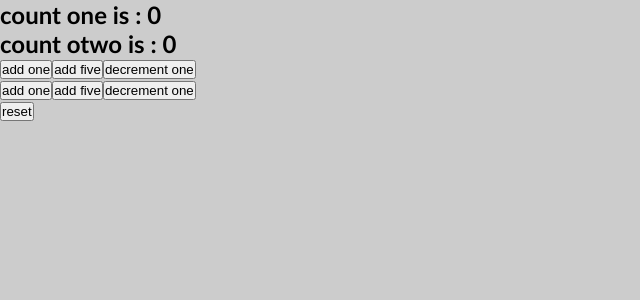
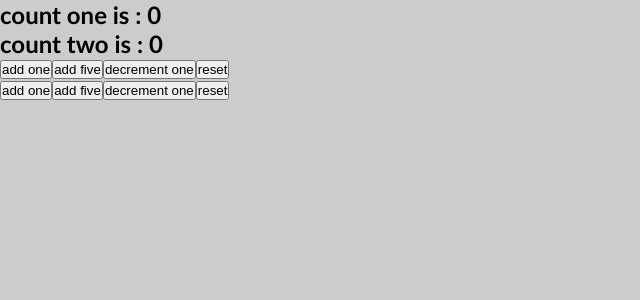
Before and after one commit to amirho3einb/ReactCourse, a React (Create React App) app: page / in a window 1280 px wide. Shown: the top 300 px of the page, without its empty margins (0-640 px from the left). Built offline with nearby package versions, Linux system fonts and the light colour scheme.

Commit message:
multiple-useReducer

```diff
--- a/src/App.js
+++ b/src/App.js
@@ -9,6 +9,8 @@ import NavBar from "./components/NavBar/NavBar";
 import CounterProvider from "./components/Context/CounterProvider";
 import CounterOne from "./components/Context/CounterOne";
 import CounterReducer from "./components/Reducer/CounterReducer";
+import CounterReducerTwo from "./components/Reducer/CounterReducerTwo";
+
 class App extends Component {
     state = {
         Products: [
@@ -91,7 +93,8 @@ class App extends Component {
     render(){
         return(
             <>
-            <CounterReducer />
+            <CounterReducerTwo />
+            {/* <CounterReducer /> */}
             {/* <CounterProvider>
                 <p>welocome to my App</p>
                 <CounterOne />
--- /dev/null
+++ b/src/components/Reducer/CounterReducerTwo.js
@@ -0,0 +1,50 @@
+import { useReducer , useState } from "react";
+const intialState = 0;
+const reducer = (state, action) => {
+    switch (action.type){
+        case "add":
+            return state + action.value;
+        case "decrement":
+            return state - action.value;
+        case "reset":
+            return intialState;
+        default:
+            return state;
+    }
+};
+
+const CounterReducerTwo = () => {
+    // 1. useState = > state managment
+    // 2. reduce
+
+    // steps:
+    // 1. import usrReducer()
+    // 2. useReducer(reducer,initialState);
+    // 3. return : [count,dispatch]
+    // 4. reducer(state,action)
+
+    const [count, dispatch] = useReducer(reducer, intialState);
+    const [countTwo, dispatchTwo] = useReducer(reducer, intialState);
+
+    return (
+        <div>
+            <h2>count one is : {count}</h2>
+            <h2>count two is : {countTwo}</h2>
+            <div>
+                <button onClick={() => dispatch({ type: "add" , value:1 })}>add one</button>
+                <button onClick={() => dispatch({ type: "add" , value:5 })}>add five</button>
+                <button onClick={() => dispatch({ type: "decrement" , value:1 })}>decrement one</button>
+                <button onClick={() => dispatch({ type: "reset" })}>reset</button>
+            </div>
+            <div>
+                <button onClick={() => dispatchTwo({ type: "add" , value:1 })}>add one</button>
+                <button onClick={() => dispatchTwo({ type: "add" , value:5 })}>add five</button>
+                <button onClick={() => dispatchTwo({ type: "decrement" , value:1 })}>decrement one</button>
+                <button onClick={() => dispatchTwo({ type: "reset" })}>reset</button>
+            </div>
+
+        </div>
+    );
+}
+
+export default CounterReducerTwo;
```
